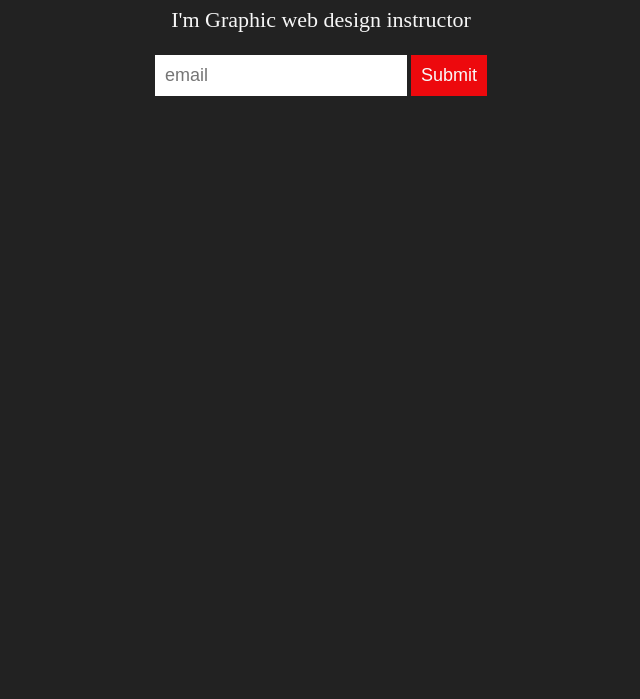
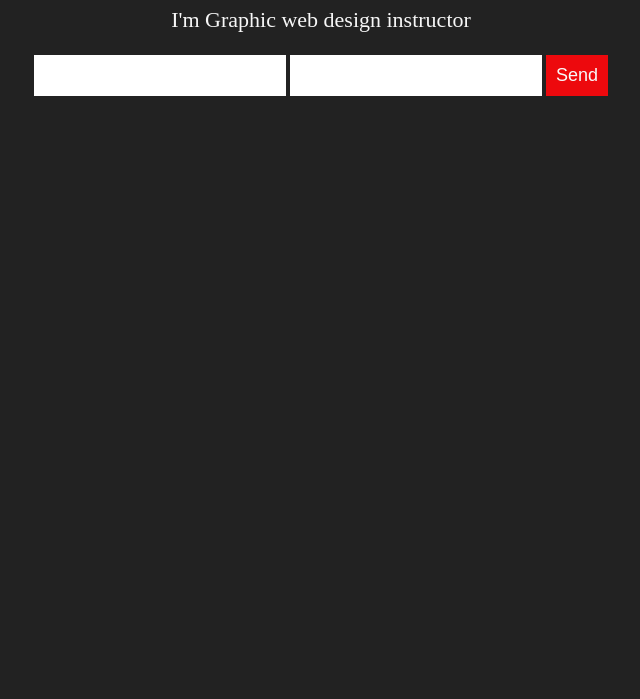
Before and after one commit to dohuyendung/html_day3, a plain HTML site: page index.html in a window 1280 px wide. Shown: the part 101-800 px from the top of the page, without its empty margins (319-959 px from the left). Drawn offline with Linux system fonts and the light colour scheme.

Commit message:
Update index.html

```diff
--- a/index.html
+++ b/index.html
@@ -34,8 +34,14 @@ input[type="submit"]{
 <img src="IMG_5392.jpg"/>
 <h1>Dung.Do</h1>
 <p>I'm Graphic web design instructor</p>
-<input type="email" placeholder="email">
-<input type="submit">
+
+<form action="https://formspree.io/dohuyendung@gmail.com"
+      method="POST">
+    <input type="text" name="name">
+    <input type="email" name="_replyto">
+    <input type="submit" value="Send">
+</form>
+
 
 </body>
 </html>
```
